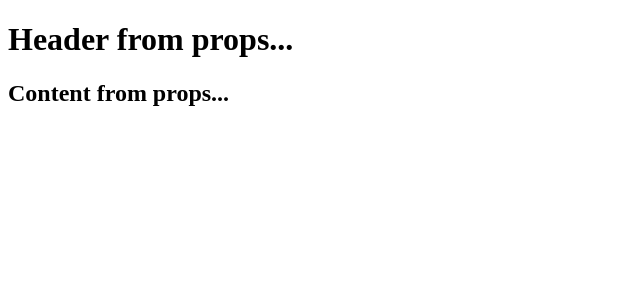
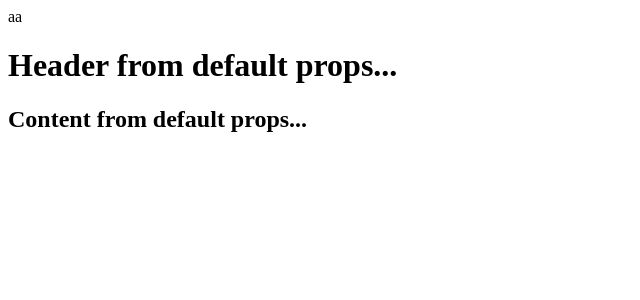
Before and after one commit to anhvurz90/ReactJs, a React app in the folder 01.Tutorialspoint/: page / in a window 1280 px wide. Shown: the top 300 px of the page, without its empty margins (0-640 px from the left). Built offline with nearby package versions, Linux system fonts and the light colour scheme.

Commit message:
Add TutorialspointDoc: 07.PropsOverView: DefaultProps sample

```diff
--- /dev/null
+++ b/01.Tutorialspoint/App4.2.jsx
@@ -0,0 +1,20 @@
+import React from 'react';
+
+class App42 extends React.Component {
+	render() {
+		return (
+			<div>
+				aa
+				<h1>{this.props.headerProp}</h1>
+				<h2>{this.props.contentProp}</h2>
+			</div>
+		);
+	}
+}
+App42.defaultProps = {
+	headerProp: "Header from default props...",
+	contentProp: "Content from default props..."
+}
+
+
+export default App42;
--- a/01.Tutorialspoint/main.js
+++ b/01.Tutorialspoint/main.js
@@ -5,11 +5,14 @@ import App1 from './App1.jsx';
 import App2 from './App2.jsx';
 import App3 from './App3.jsx';
 import App4 from './App4.jsx';
+import App42 from './App4.2.jsx';
 
 //ReactDOM.render(<App/>, document.getElementById("app"));
 //ReactDOM.render(<App1/>, document.getElementById("app"));
 //ReactDOM.render(<App2/>, document.getElementById("app"));
 //ReactDOM.render(<App3/>, document.getElementById("app"));
-ReactDOM.render(<App4 headerProp="Header from props..."
-					contentProp="Content from props..."/>,
-				document.getElementById('app'));
+//ReactDOM.render(<App4 headerProp="Header from props..."
+//					contentProp="Content from props..."/>,
+//				document.getElementById('app'));
+
+ReactDOM.render(<App42/>, document.getElementById('app'));
```
